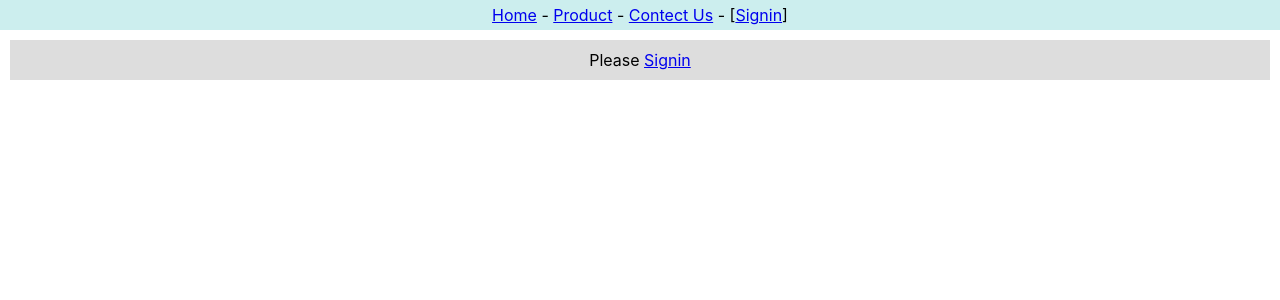
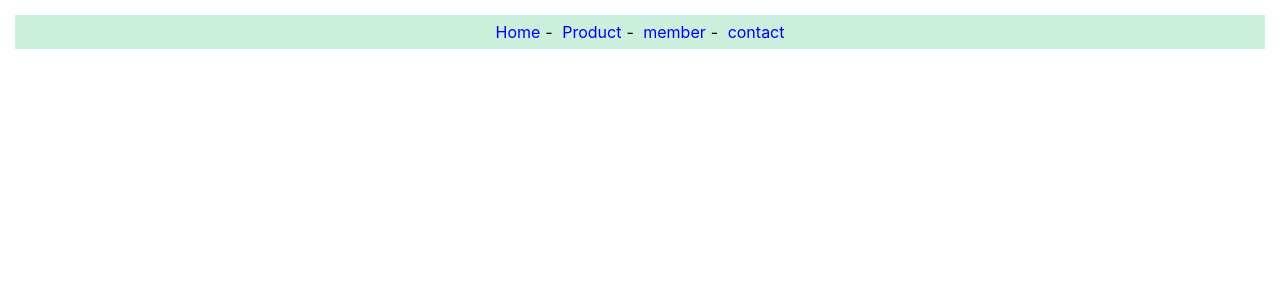
Before and after one commit to pramepree/app1, a React (Create React App) app: page /products in a window 1280 px wide. Shown: the top 300 px of the page. Built offline with nearby package versions, Linux system fonts and the light colour scheme.

Commit message:
rount2
rount2

```diff
--- a/package.json
+++ b/package.json
@@ -8,6 +8,7 @@
     "@testing-library/user-event": "^13.5.0",
     "react": "^18.2.0",
     "react-dom": "^18.2.0",
+    "react-router-dom": "^6.22.0",
     "react-scripts": "5.0.1",
     "web-vitals": "^2.1.4"
   },
--- a/src/App.js
+++ b/src/App.js
@@ -1,14 +1,8 @@
-import React, { useState } from 'react';
-import { userContext } from './context';
-import Content2 from './context-content';
-import Header2 from './context-header2';
-
+import React, { useState } from "react";
+import { userContext } from "./context";
+import Content2 from "./context-content";
+import Header2 from "./context-header2";
+import Router2 from "./router2";
 export default function App() {
-  let [user, setUser] = useState(''); // Fix: use useState instead of useConState
-  return (
-    <userContext.Provider value={[user, setUser]}>
-      <Header2 />
-      <Content2 />
-    </userContext.Provider>
-  );
+  return <Router2 />;
 }
--- a/src/index.js
+++ b/src/index.js
@@ -9,6 +9,7 @@
   <React.StrictMode>
     <App />
   </React.StrictMode>
+
 );
 
 // If you want to start measuring performance in your app, pass a function
--- /dev/null
+++ b/src/navlink.css
@@ -0,0 +1,19 @@
+.nav {
+    background-color: #ced;
+    padding: 7px;
+    text-align: center;
+    margin: 15px;
+}
+
+.menu {       /* สำหรับสถานะ inactive */
+    color: blue;
+    text-decoration: none;
+    padding: 2px 5px;
+}
+
+.active_menu {      /* สำหรับสถานะ active */
+    color: red;
+    background-color: yellow;
+    text-decoration: none;
+    padding: 2px 5px;
+}
--- /dev/null
+++ b/src/router2.js
@@ -0,0 +1,44 @@
+import React from "react";
+import { BrowserRouter, NavLink } from "react-router-dom";
+import "./navlink.css";
+
+export default function Router2() {
+  return (
+    <BrowserRouter>
+      <nav className="nav">
+        <NavLink
+          to="/"
+          className={({ isActive }) => (isActive ? "action_menu" : "menu")}
+          style={({ isActive }) => {
+            return {
+              fontWeight: isActive ? "bold" : "",
+            };
+          }}
+        >
+          Home
+        </NavLink>
+        -&nbsp;
+        <NavLink
+          to="/Product"
+          className={({ isActive }) => (isActive ? "active_menu" : "menu")}
+        >
+          Product
+        </NavLink>
+        -&nbsp;
+        <NavLink
+          to="/member"
+          className={({ isActive }) => (isActive ? "active_menu" : "menu")}
+        >
+          member
+        </NavLink>
+        -&nbsp;
+        <NavLink
+          to="/contact"
+          className={({ isActive }) => (isActive ? "active_menu" : "menu")}
+        >
+          contact
+        </NavLink>
+      </nav>
+    </BrowserRouter>
+  );
+}
```
Also changed, not shown: src/home.js (added, +14 -0 lines), src/product.js (added, +30 -0 lines), src/products.css (added, +18 -0 lines), src/router1.js (added, +35 -0 lines), src/router3.js (added, +58 -0 lines), 1 other file (tests, documents, lock files or other folders).
